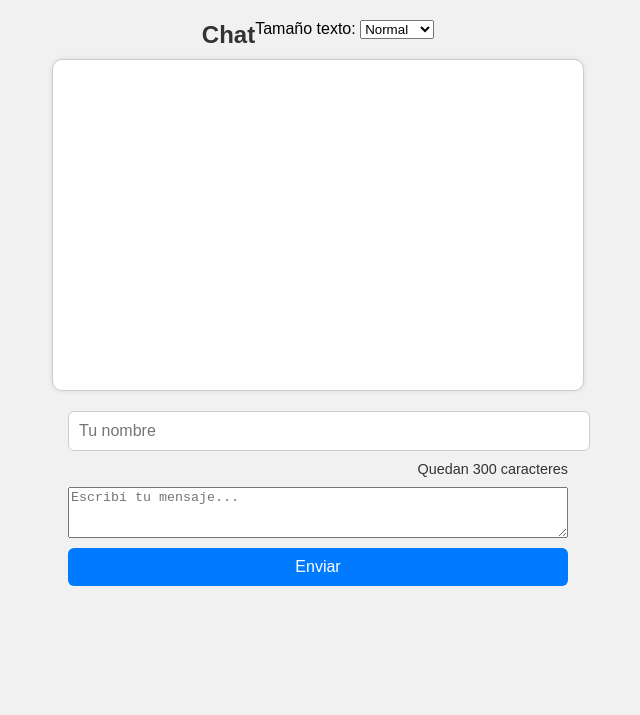
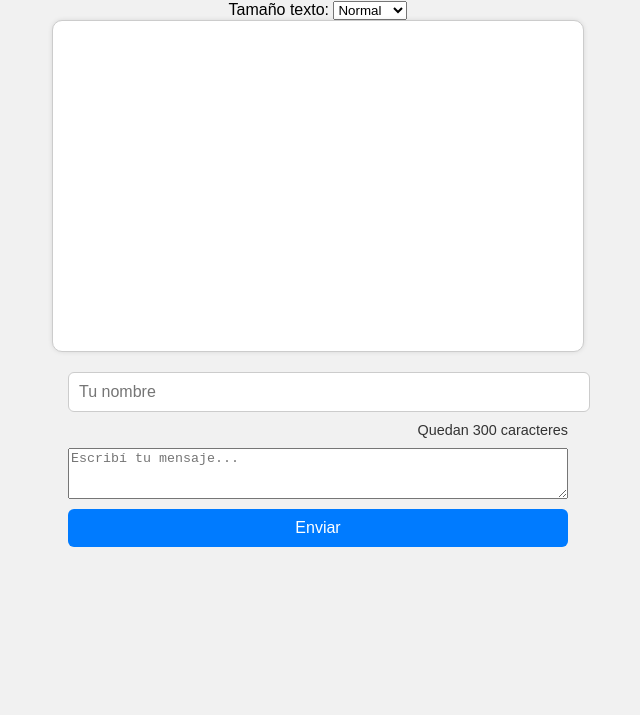
Before and after one commit to kitupi/kitupi.github.io, a plain HTML site: page chat.html in a window 1280 px wide. Shown: the part 85-800 px from the top of the page, without its empty margins (322-962 px from the left). Drawn offline with Linux system fonts and the light colour scheme; no server answers.

Commit message:
Update chat.html

```diff
--- a/chat.html
+++ b/chat.html
@@ -88,7 +88,6 @@
   <h2>Chat Público</h2>
 
   <div style="display: flex; justify-content: space-between; align-items: center;">
-    <h2>Chat</h2>
     <div>
       <label for="tamanioTexto">Tamaño texto:</label>
       <select id="tamanioTexto">
```
